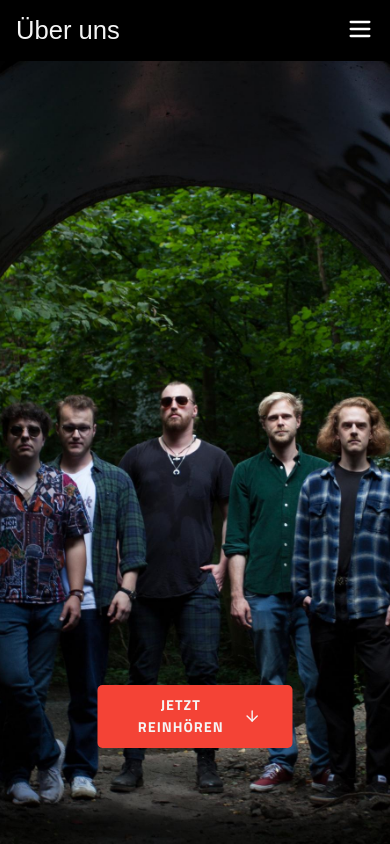
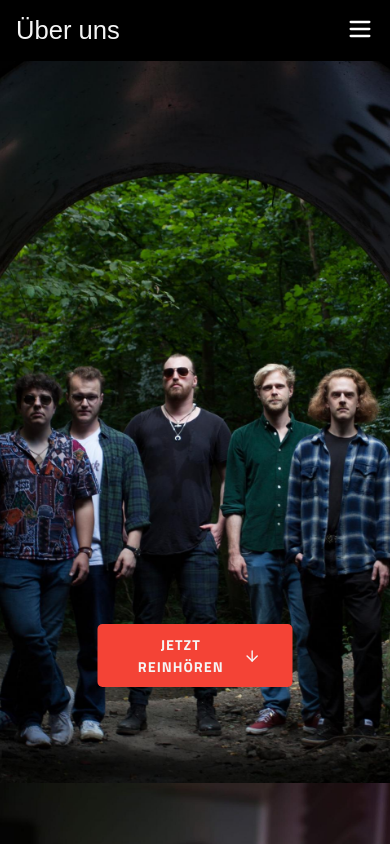
Before and after one commit to laurin42/Bandpage, a Next.js app in the folder bandpage-nextjs/: page / in a window 390 px wide. Built offline with nearby package versions, Linux system fonts and the light colour scheme; a web font is replaced by a local one.

Commit message:
Update main section height calculation in layout.scss to account for header height, improving layout responsiveness.

```diff
--- a/bandpage-nextjs/src/styles/layout.scss
+++ b/bandpage-nextjs/src/styles/layout.scss
@@ -65,7 +65,7 @@ main::-webkit-scrollbar {
 }
 
 main > section {
-  height: 100dvh;
+  height: calc(100dvh - var(--header-height));
   width: 100dvw;
   scroll-snap-align: start;
   display: flex;
```
